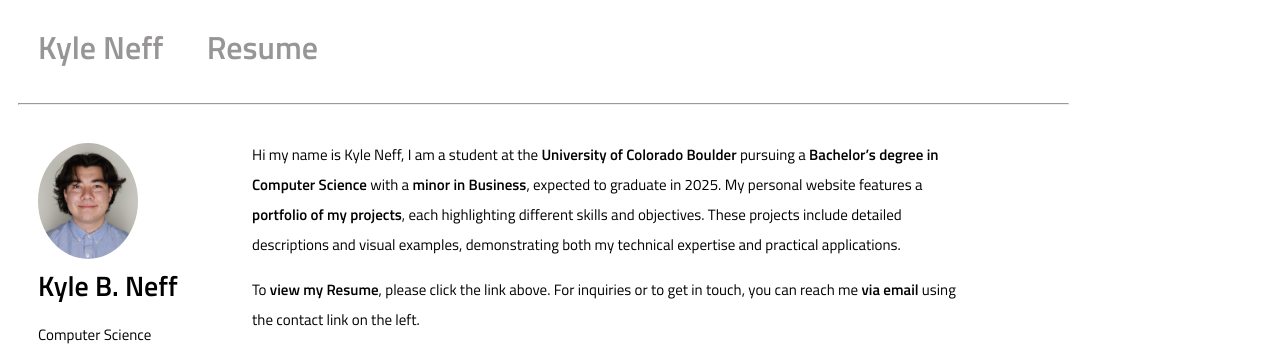
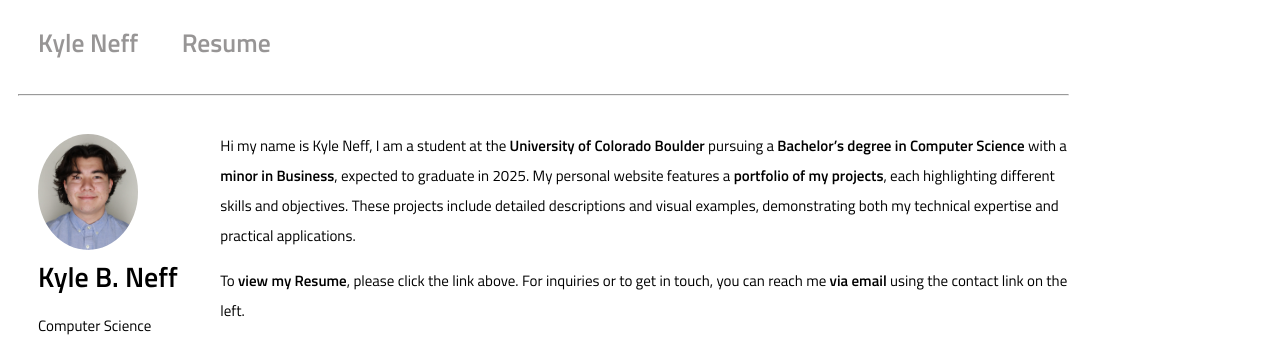
Before and after one commit to KyleNeff/KyleNeff.github.io, a plain HTML site: page index.html in a window 1280 px wide. Shown: the top 348 px of the page. Drawn offline with Linux system fonts and the light colour scheme.

Commit message:
Fixed some layer issues

```diff
--- a/index.html
+++ b/index.html
@@ -15,11 +15,11 @@
             <img src="../static/images/dropdown.png" alt="dropdownPhoto" style="width: 10vw; height: 10vw; "></img><br>
           </button>
           <div class="dropdown-content">
-          <h2 class="align-top"><a href = "mailto: kyleneff4@gmail.com"class="icon-link"style="font-size:3vw">Email</a></h2>
+          <h2 class="align-top"><a href = "mailto: kyleneff4@gmail.com"class="icon-link"style="font-size:3vw;">Email</a></h2>
           <br>
-          <h2 class="align-top"><a href = "https://www.github.com/KyleNeff"class="icon-link"style="font-size:3vw">Github</a></h2>
+          <h2 class="align-top"><a href = "https://www.github.com/KyleNeff"class="icon-link"style="font-size:3vw;">Github</a></h2>
           <br>
-          <h2 class="align-top"><a href = "https://www.linkedin.com/in/kyle-neff-0a33241b5/"class="icon-link"style="font-size:3vw">LinkedIn</a></h2>
+          <h2 class="align-top"><a href = "https://www.linkedin.com/in/kyle-neff-0a33241b5/"class="icon-link"style="font-size:3vw;">LinkedIn</a></h2>
           </div>
         </div>
       </li>
@@ -27,7 +27,7 @@
         <hr>
     </header>
     <main>
-      <aside class = "sidebar">
+      <aside class = "sidebar"style="width: 1%">
         <img src="../static/images/kyne5473.jpg" alt="Self Photo" class="selfPhoto"></img><br>
         <h1><b> Kyle B. Neff</b></h1><br>
         <h3>Computer Science</h3><br><br>
--- a/static/css/style.css
+++ b/static/css/style.css
@@ -57,7 +57,6 @@ main {
   text-align: left;
   line-height: 0.3;
   width: 20%;
-  z-index: 1;
 }
 h1 {
     font-size: 28px;
@@ -101,7 +100,7 @@ h3 {
   color: rgba(47, 43, 43, 0.5);
   position: relative;
   text-decoration: none;
-  font-size: 2.5vw;
+  font-size: 2vw;
 }
 
 .nav a::before,
@@ -146,11 +145,10 @@ h3 {
   padding-top: 0;
   position: relative;
   margin-top: -80px;
-  padding-left: 18%;
   text-align: left;
   /* margin-right: 100px; */
-  margin-right: 10%;
-  margin-left: 5%;
+  margin-right: 0%;
+  margin-left: 20%;
   line-height: 2;
 }
 
@@ -262,7 +260,8 @@ h3 {
   }
 
   .homeText{
-    margin-left: -5%;
+    margin-left: 5%;
+    margin-right: 5%;
   }
 
   .homeText p{
```
